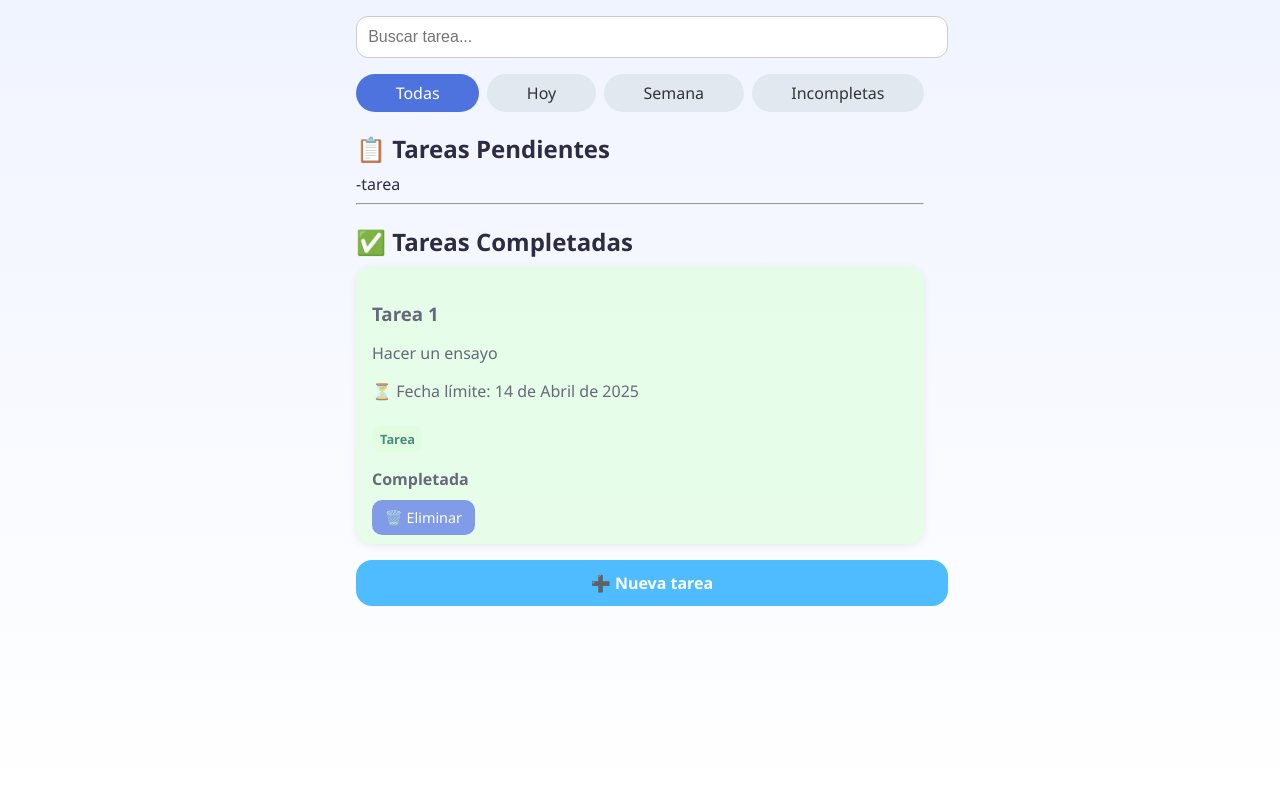
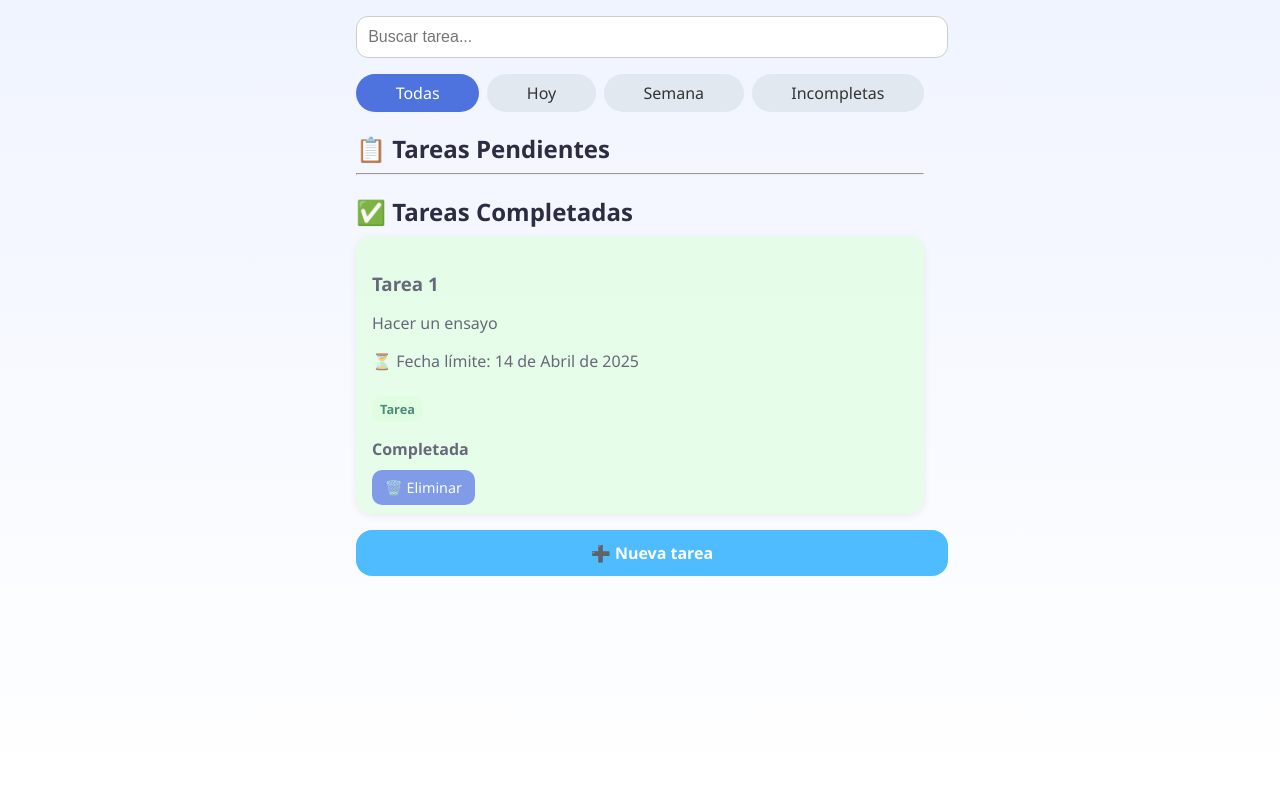
Before and after one commit to CamilaTorres1035/organizador, a Django app: page / in a window 1280 px wide. Run offline with Django 5.2, Linux system fonts and the light colour scheme; data comes from the database, SQL or seed files in the repository; both versions use the stored data as it was after the commit.

Commit message:
Fix: Update database and template files
- Updated `db.sqlite3` to reflect recent changes.
- Modified `lista.html` in the `tareas/templates/tareas` directory.
- Adjusted settings in `organizador/__pycache__/settings.cpython-311.pyc`.

```diff
--- a/tareas/templates/tareas/lista.html
+++ b/tareas/templates/tareas/lista.html
@@ -35,7 +35,7 @@
                     <a href="{% url 'marcar_completada' tarea.id %}" class="btn-tarea">✅ Completar</a>
                 </div>
             </div>
-        {% endif %}-tarea
+        {% endif %}
     {% empty %}
         <p>No hay tareas pendientes.</p>
     {% endfor %}
```
Also changed, not shown: db.sqlite3.
